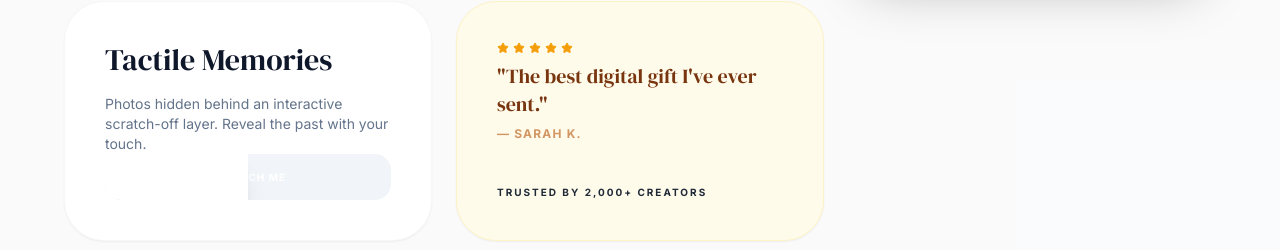
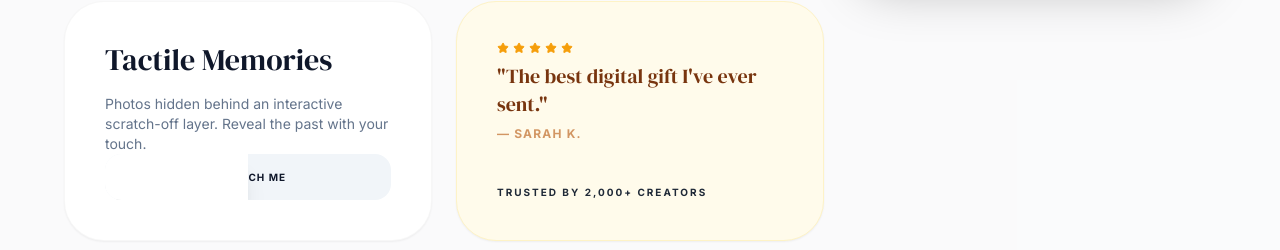
Before and after one commit to mbn-code/sanctuary-wizard, a Next.js app: page / in a window 1280 px wide. Shown: the part 1191-1441 px from the top of the page. Built offline with nearby package versions, Linux system fonts and the light colour scheme; a web font is replaced by a local one.

Commit message:
Fix contrast issue for 'Scratch Me' text in Bento Grid

```diff
--- a/src/app/page.tsx
+++ b/src/app/page.tsx
@@ -169,7 +169,7 @@ export default function Home() {
                             <p className="text-slate-500 text-sm">Photos hidden behind an interactive scratch-off layer. Reveal the past with your touch.</p>
                         </div>
                         <div className="w-full h-32 bg-slate-100 rounded-2xl relative overflow-hidden">
-                            <div className="absolute inset-0 bg-sanctuary-secondary/40 flex items-center justify-center text-white font-bold uppercase tracking-widest text-[10px]">Scratch Me</div>
+                            <div className="absolute inset-0 bg-sanctuary-secondary/40 flex items-center justify-center text-slate-900 font-bold uppercase tracking-widest text-[10px]">Scratch Me</div>
                             <div className="absolute top-0 left-0 w-1/2 h-full bg-white group-hover:translate-x-full transition-transform duration-1000 shadow-xl" />
                         </div>
                     </div>
```
